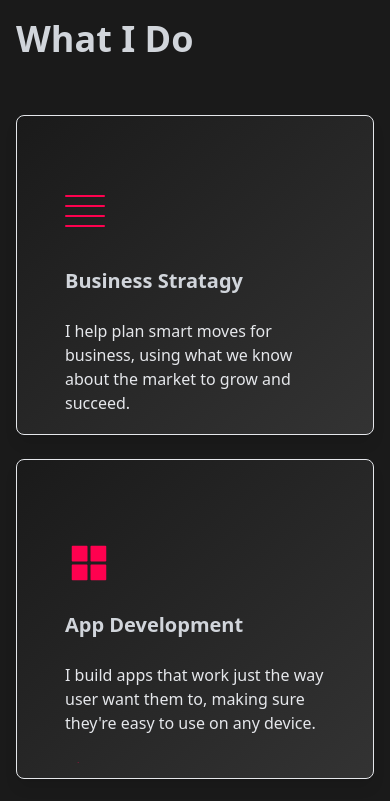
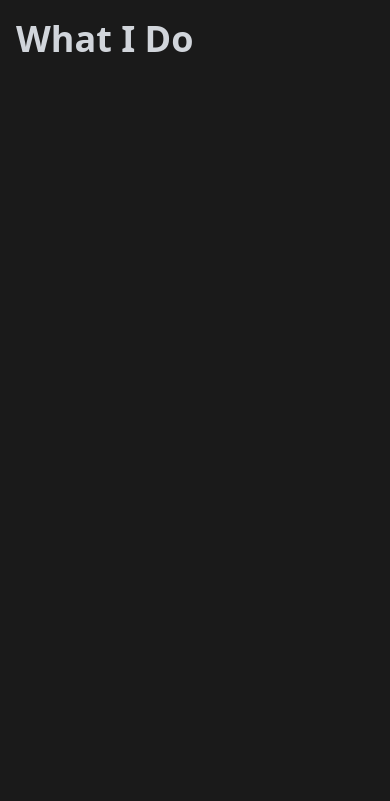
Before and after one commit to Zeshig01/Porfolio, a React (Create React App) app: page / in a window 390 px wide. Shown: the part 1566-2367 px from the top of the page. Built offline with nearby package versions, Linux system fonts and the light colour scheme.

Commit message:
card fixed

```diff
--- a/package.json
+++ b/package.json
@@ -7,6 +7,7 @@
     "@testing-library/react": "^13.4.0",
     "@testing-library/user-event": "^13.5.0",
     "framer-motion": "^8.4.2",
+    "gsap": "^3.13.0",
     "react": "^18.2.0",
     "react-dom": "^18.2.0",
     "react-draggable": "^4.4.6",
--- a/src/components/features/Card.js
+++ b/src/components/features/Card.js
@@ -1,21 +1,47 @@
-import React from 'react'
+import React, { useEffect, useRef } from 'react';
+import gsap from 'gsap';
+import { ScrollTrigger } from 'gsap/ScrollTrigger';
 import { HiArrowRight } from "react-icons/hi";
 
-const Card = ({title,des,icon}) => {
+gsap.registerPlugin(ScrollTrigger);
+
+const Card = ({ title, des, icon }) => {
+  const cardRef = useRef(null);
+
+  useEffect(() => {
+    gsap.fromTo(
+      cardRef.current,
+      { opacity: 0, y: 100, rotateY: 30 }, // start
+      {
+        opacity: 1,
+        y: 0,
+        rotateY: 0, // end
+        scrollTrigger: {
+          trigger: cardRef.current,
+          start: 'top 90%',
+          end: 'bottom 60%',
+          scrub: true,
+        },
+      }
+    );
+  }, []);
+
   return (
-    <div className="w-full bg-gradient-to-br from-[var(--bg-primary)] to-[var(--bg-secondary)] bg-opacity-90 backdrop-blur-md  px-12 h-80 py-10 rounded-lg shadow-lg border flex items-center group  transition-colors duration-100 group">
-      <div className="h-72  overflow-y-hidden">
+    <div
+      ref={cardRef}
+      className="w-full bg-gradient-to-br from-[var(--bg-primary)] to-[var(--bg-secondary)] bg-opacity-90 backdrop-blur-md  px-12 h-80 py-10 rounded-lg shadow-lg border flex items-center group"
+    >
+      <div className="h-72 overflow-y-hidden">
         <div className="flex h-full flex-col gap-10 translate-y-16 group-hover:translate-y-0 transition-transform duration-500">
           <div className="w-10 h-8 flex flex-col justify-between">
-
             {icon ? (
               <span className="text-5xl text-designColor">{icon}</span>
             ) : (
               <>
-                <span className="w-full h-[2px] rounded-lg bg-designColor inline-flex"></span>
-                <span className="w-full h-[2px] rounded-lg bg-designColor inline-flex"></span>
-                <span className="w-full h-[2px] rounded-lg bg-designColor inline-flex"></span>
-                <span className="w-full h-[2px] rounded-lg bg-designColor inline-flex"></span>
+                <span className="w-full h-[2px] bg-designColor inline-flex"></span>
+                <span className="w-full h-[2px] bg-designColor inline-flex"></span>
+                <span className="w-full h-[2px] bg-designColor inline-flex"></span>
+                <span className="w-full h-[2px] bg-designColor inline-flex"></span>
               </>
             )}
           </div>
@@ -32,6 +58,6 @@ const Card = ({title,des,icon}) => {
       </div>
     </div>
   );
-}
+};
 
-export default Card
+export default Card;
--- a/src/components/features/Features.js
+++ b/src/components/features/Features.js
@@ -3,6 +3,7 @@ import { AiFillAppstore } from "react-icons/ai";
 import { FaMobile, FaGlobe } from "react-icons/fa";
 import { SiProgress, SiAntdesign } from "react-icons/si";
 import Title from '../layouts/Title';
+import { motion } from 'framer-motion';
 import Card from './Card';
 
 const Features = () => {
@@ -12,7 +13,20 @@ const Features = () => {
       className="w-full py-20 border-b-[1px]"
     >
       <Title title="Features" des="What I Do" />
-      <div className="grid grid-cols-1 md:grid-cols-2 xl:grid-cols-3 gap-6 xl:gap-20">
+      {/* <div className="grid grid-cols-1 md:grid-cols-2 xl:grid-cols-3 gap-6 xl:gap-20"> */}
+       <motion.div
+        className="grid grid-cols-1 md:grid-cols-2 xl:grid-cols-3 gap-6 xl:gap-20"
+        initial="hidden"
+        whileInView="visible"
+        viewport={{ once: true }}
+        variants={{
+          visible: {
+            transition: {
+              staggerChildren: 0.2,
+            },
+          },
+        }}
+        >
         <Card
           title="Business Stratagy"
           des="I help plan smart moves for business, using what we know about the market to grow and succeed."
@@ -43,7 +57,7 @@ const Features = () => {
           des="I keep website safe and running smoothly on the internet, so customers can always find user."
           icon={<FaGlobe />}
         />
-      </div>
+      </motion.div>
     </section>
   );
 }
--- a/src/index.css
+++ b/src/index.css
@@ -148,3 +148,7 @@
   content: '$ ';
   color: #F075E3 !important;
 }
+
+.perspective-1000 {
+  perspective: 1000px;
+}
```
Also changed, not shown: 1 other file (tests, documents, lock files or other folders).
